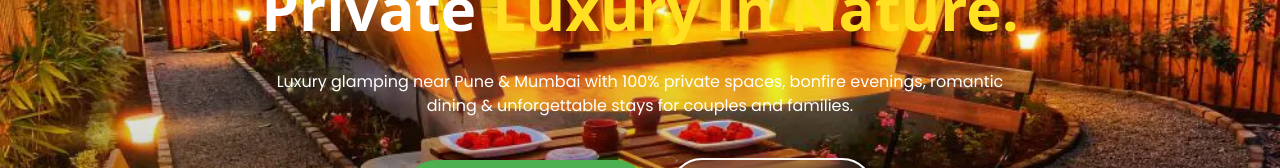
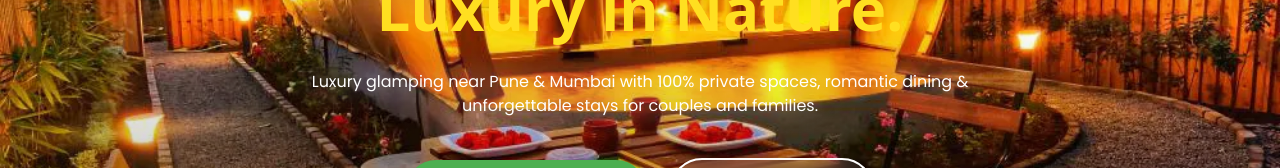
Before and after one commit to krishkad/thetriangleglamping, a Next.js app: page / in a window 1280 px wide. Shown: the part 375-543 px from the top of the page. Built offline with nearby package versions, Linux system fonts and the light colour scheme; no server answers.

Commit message:
hero title and subtitle triming

```diff
--- a/src/components/Hero.tsx
+++ b/src/components/Hero.tsx
@@ -55,14 +55,13 @@ const Hero = () => {
 
         <h1 className="text-5xl sm:text-4xl md:text-5xl lg:text-6xl font-playfair font-bold text-white mb-4 sm:mb-6 leading-tight">
           Escape the City. Experience
-          <br className="hidden" /> Private
+          <br className="hidden" /> Pvt
           <span className="text-yellow-300"> Luxury in Nature.</span>
           <br />
         </h1>
 
         <p className="text-md text-white drop-shadow-[0_0_12px_rgba(255,255,255,0.9)] mb-8 sm:mb-10 max-w-3xl mx-auto font-poppins">
-          Luxury glamping near Pune & Mumbai with 100% private spaces, bonfire
-          evenings, romantic dining & unforgettable stays for couples and
+          Luxury glamping near Pune & Mumbai with 100% private spaces, romantic dining & unforgettable stays for couples and
           families.
         </p>
 
```
